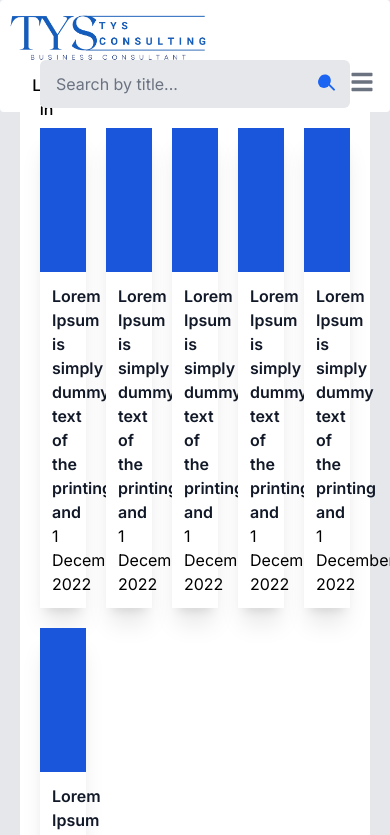
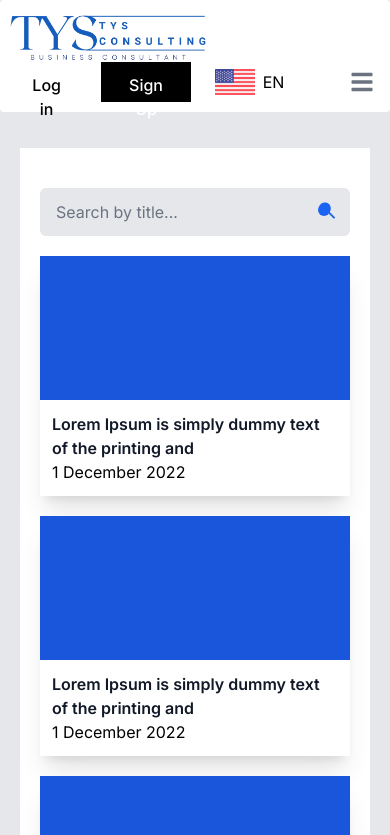
Before and after one commit to fikriymnn/tys-cons, a Next.js app: page /articles in a window 390 px wide. Shown: the top 835 px of the page. Built offline with nearby package versions, Linux system fonts and the light colour scheme.

Commit message:
Update page.jsx
responsive

```diff
--- a/src/app/articles/page.jsx
+++ b/src/app/articles/page.jsx
@@ -6,7 +6,7 @@ import ArticleCard from '@/components/ArticleCard'
 function Articles() {
     return (
         <div className='bg-gray-200 p-5'>
-            <div className='bg-white'>
+            <div className='bg-white md:mt-20 mt-32'>
                 <div className="relative p-5 pt-10">
                     <div className="relative">
                         <input
@@ -33,7 +33,7 @@ function Articles() {
                         </svg>
                     </div>
                 </div>
-                <div className='grid grid-cols-5 gap-5 px-5 pb-5'>
+                <div className='grid grid-cols-1 md:grid-cols-5 gap-5 px-5 pb-5'>
                     <ArticleCard />
                     <ArticleCard />
                     <ArticleCard />
```
